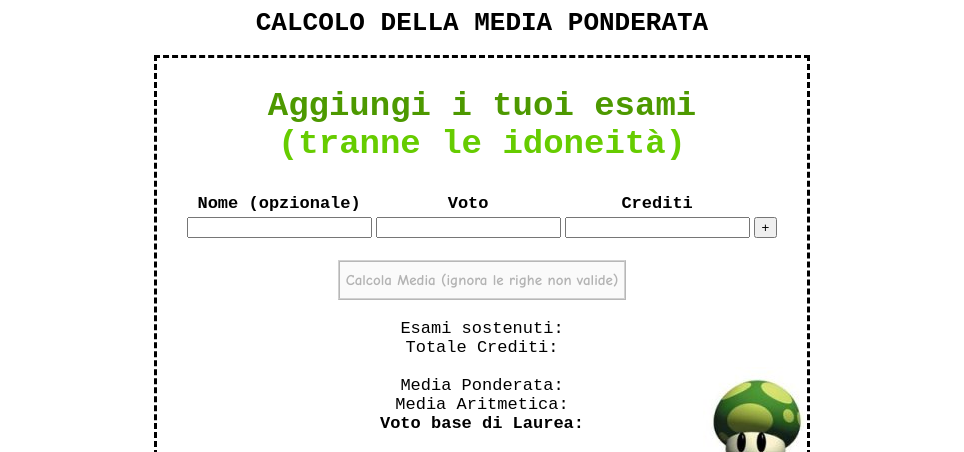
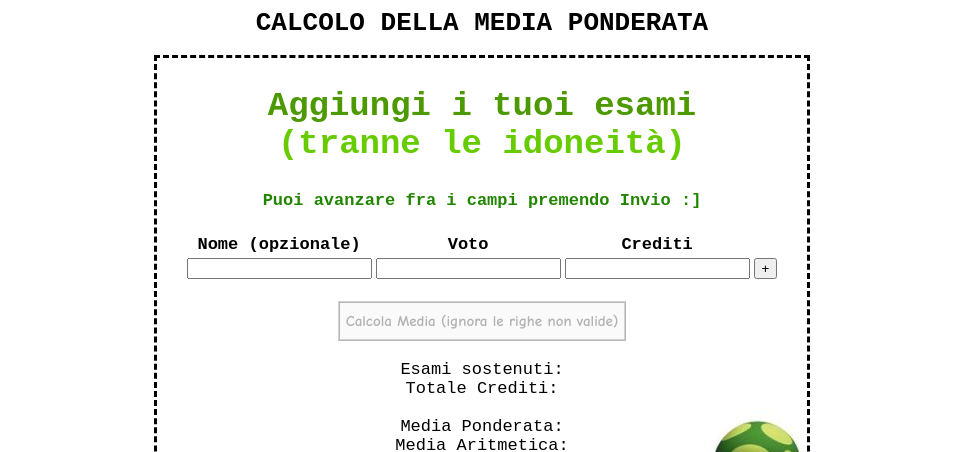
Before and after one commit to linuslabo/Media, a plain HTML site: page index.html in a window 1280 px wide. Shown: the top 452 px of the page, without its empty margins (158-1122 px from the left). Drawn offline with nearby package versions, Linux system fonts and the light colour scheme.

Commit message:
small fixes

```diff
--- a/index.html
+++ b/index.html
@@ -14,6 +14,7 @@
 		<h1>CALCOLO DELLA MEDIA PONDERATA</h1>
 		<form>
 			<h2> <span id="tit" >Aggiungi i tuoi esami</span><br>(tranne le idoneit&agrave;)</h2>
+			<h4> Puoi avanzare fra i campi premendo Invio :]</h4>
 			<input type="hidden" id="numEsami" name="numEsami" value="1" READONLY />
 			<table id="lista">
 				<tr> <th> Nome (opzionale)</th><th>Voto</th><th>Crediti</th></tr>
--- a/media.css
+++ b/media.css
@@ -24,8 +24,8 @@ h2 #tit {
 	color: #4D9900;
 }
 
-h3 {
-	color: #3366FF;
+h4 {
+	color: #218500;
 }
 
 #calc {
```
